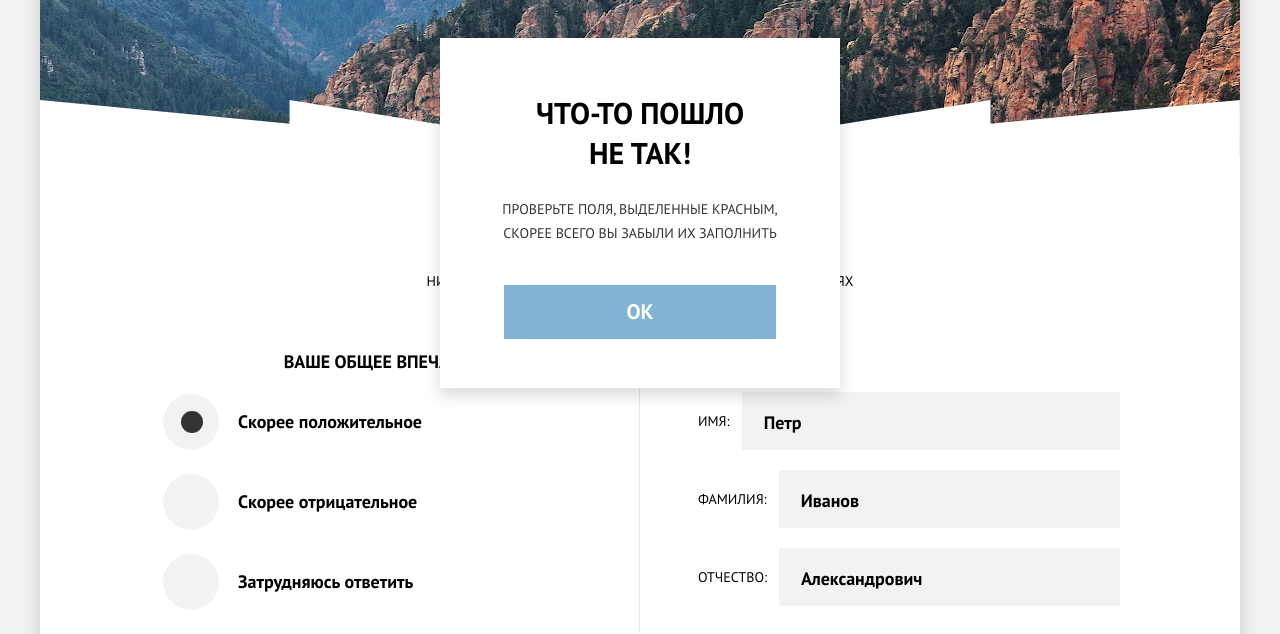
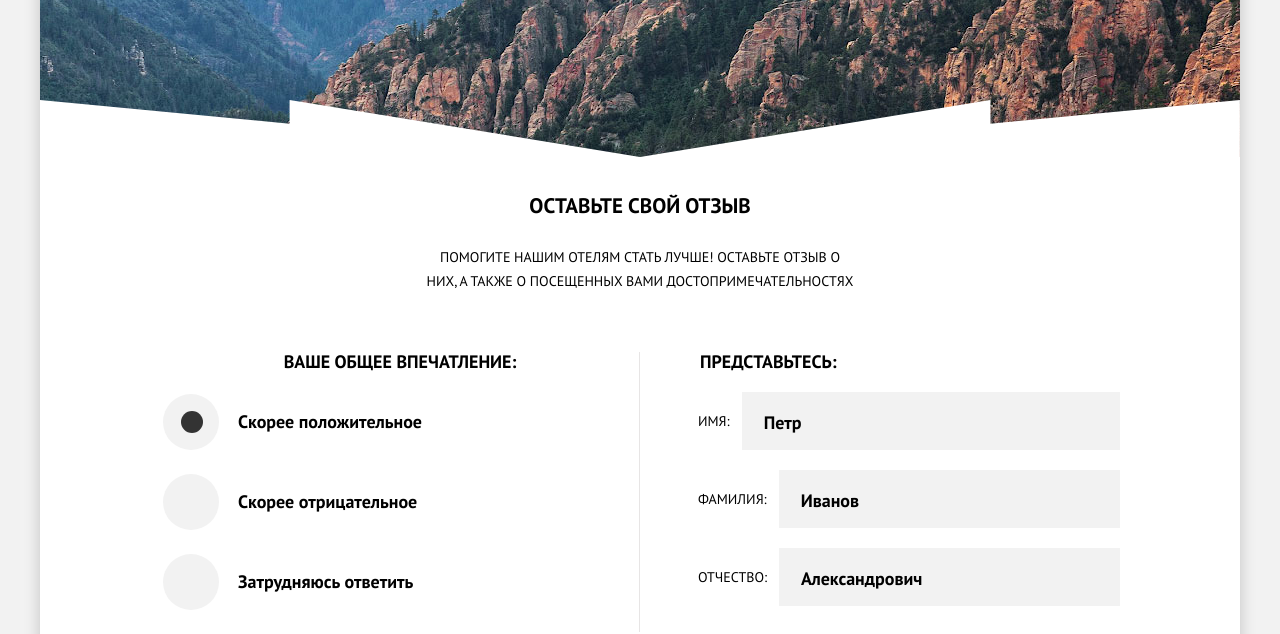
Before and after one commit to svetlana-solo/448299-sedona-22, a website: page source/form.html in a window 1280 px wide. Shown: the part 187-821 px from the top of the page. Drawn offline with nearby package versions, Linux system fonts and the light colour scheme; files that its build step writes are made by us from their sources.

```diff
--- a/source/form.html
+++ b/source/form.html
@@ -172,7 +172,7 @@
       </div>
     </section>
 
-    <section class="modal modal--failure modal--open">
+    <section class="modal modal--failure modal--close">
       <div class="modal__block modal__block--failure">
         <h2 class="modal__title modal__title--failure">Что-то пошло не так!</h2>
         <p class="modal__description">Проверьте поля,
```
Also changed, not shown: source/sass/blocks/checkbox.scss (line endings or trailing spaces).
